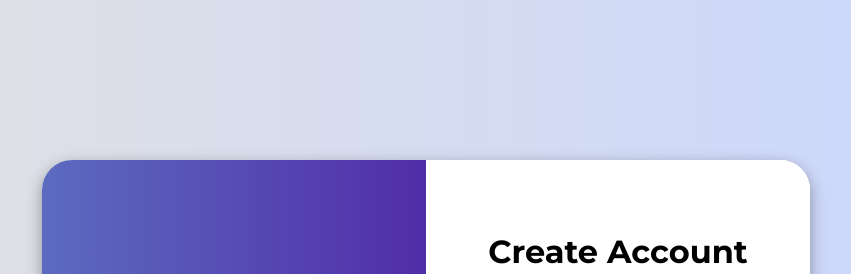
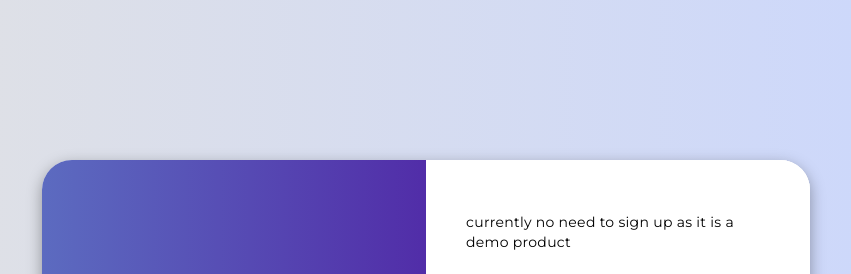
Before and after one commit to STRANGENIKHIL/nikhil-trustbet, a plain HTML site: page login.html in a window 1280 px wide. Both pictures are taken after a click on the button "SIGN UP". Shown: the top 274 px of the page, without its empty margins (214-1065 px from the left). Drawn offline with Linux system fonts and the light colour scheme.

Commit message:
Update login.html

```diff
--- a/login.html
+++ b/login.html
@@ -11,9 +11,13 @@
   <link href="https://fonts.googleapis.com/css2?family=Montserrat:wght@400;700&display=swap" rel="stylesheet"/>
 </head>
 <body>
+
+
   <div class="container" id="container">
+
     <div class="form-ctn sign-up">
       <form>
+        <p>currently no need to sign up as it is a demo product</p>
         <h1>Create Account</h1>
         <div class="social-icons">
           <a href="#" class="icons"><i class="fab fa-google-plus-g"></i></a>
@@ -31,6 +35,7 @@
 
     <div class="form-ctn sign-in">
       <form>
+        <p>currently no need to sign in as it is a demo product</p>
         <h1>Sign In</h1>
         <div class="social-icons">
           <a href="#" class="icons"><i class="fab fa-google-plus-g"></i></a>
```
